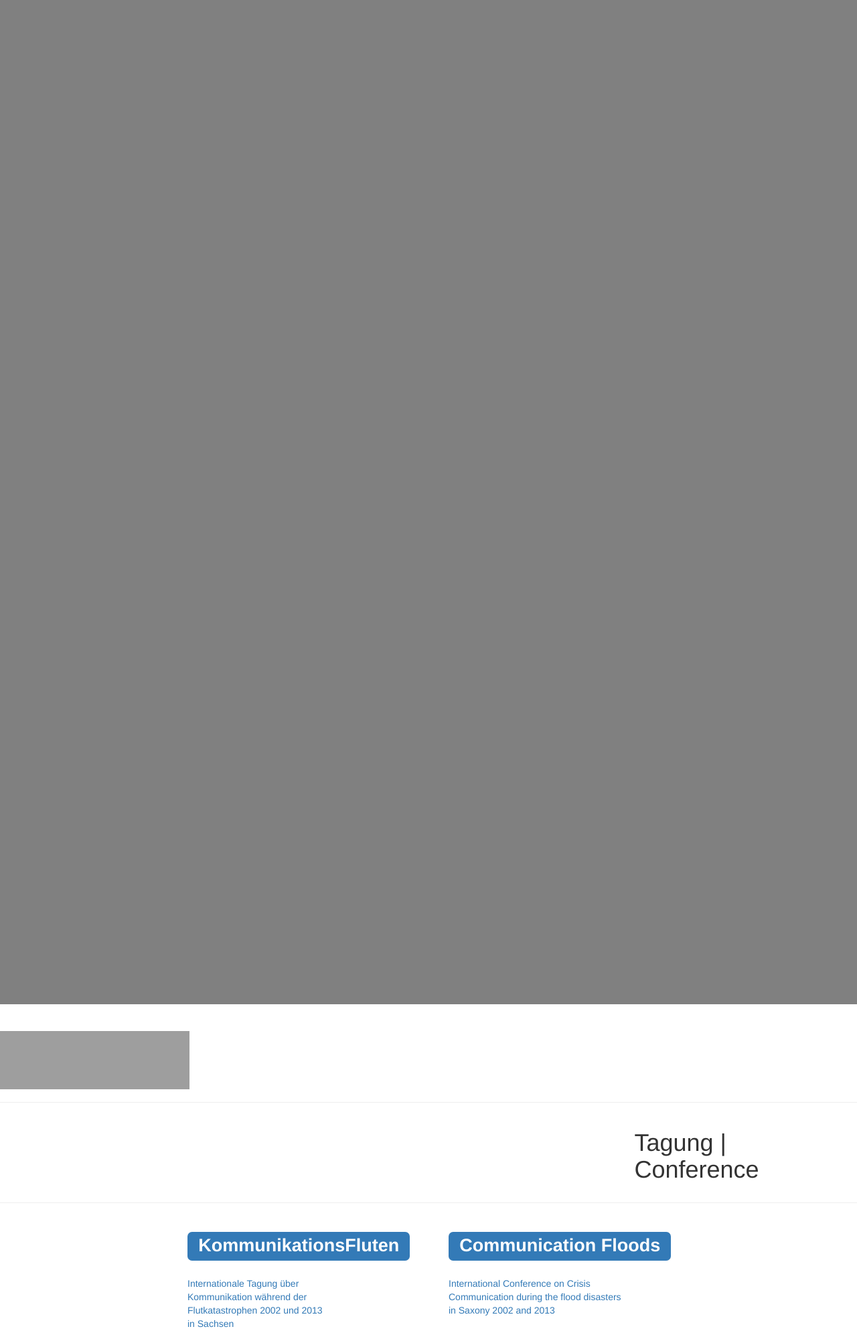
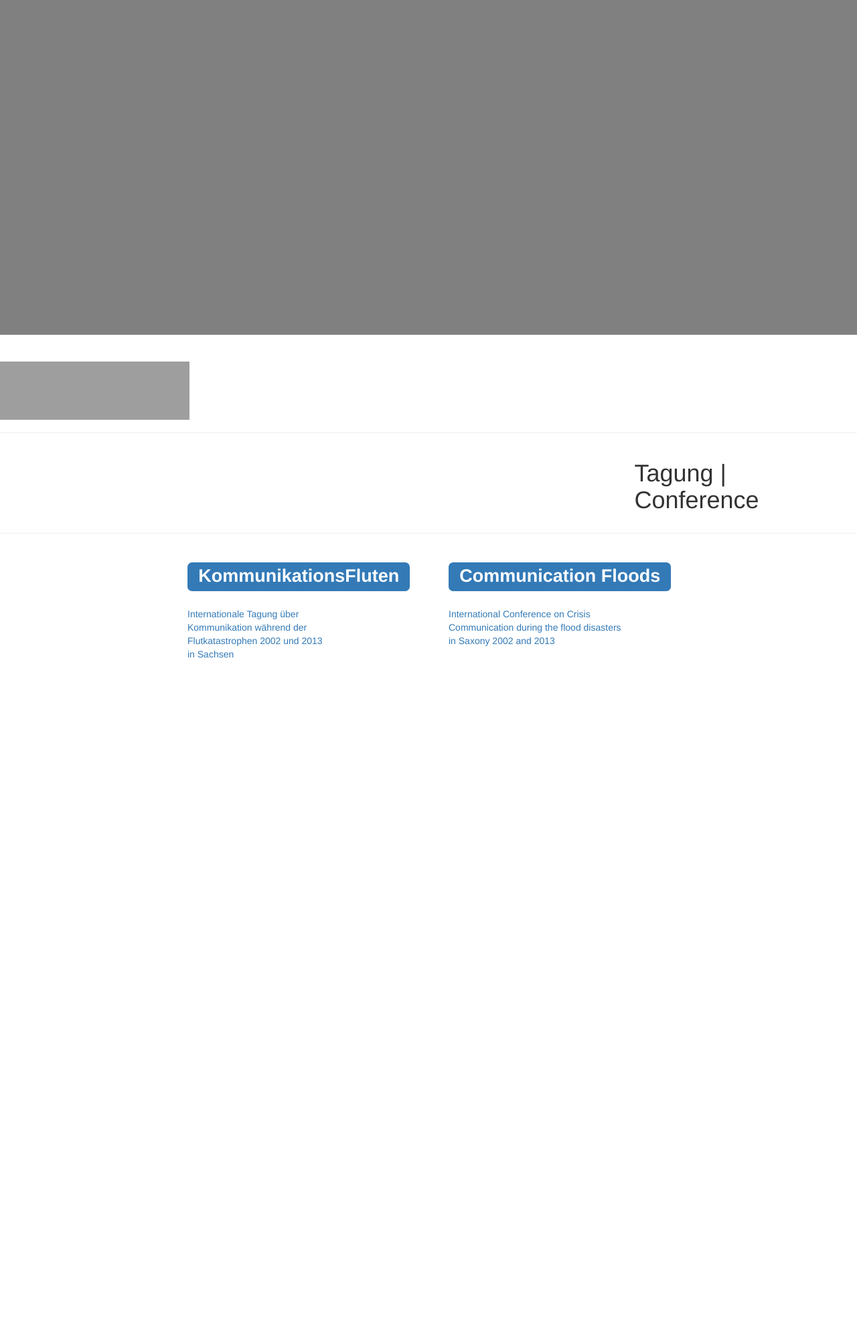
Before and after one commit to susedev/test, a Jekyll site: the page built from index.html, in a window 1280 px wide. Shown: the whole page at 67% size. Built offline with Jekyll 4.4.1, drawn with Linux system fonts in a browser that asks for light colours; nearby versions of some CDN libraries; after the commit the page ends 997 px from its top, so only the background shows below that; grey boxes are pictures that could not be loaded.

Commit message:
Update home.html

```diff
--- a/_layouts/home.html
+++ b/_layouts/home.html
@@ -8,7 +8,7 @@
 <script src="//cdnjs.cloudflare.com/ajax/libs/twitter-bootstrap/3.3.4/js/bootstrap.js"></script>
 
 <body>
- <div class="container" style="width:100%; height:1500px; background-color:#808080">
+ <div class="container" style="width:100%; height:500px; background-color:#808080">
  </div>
 
 
```
